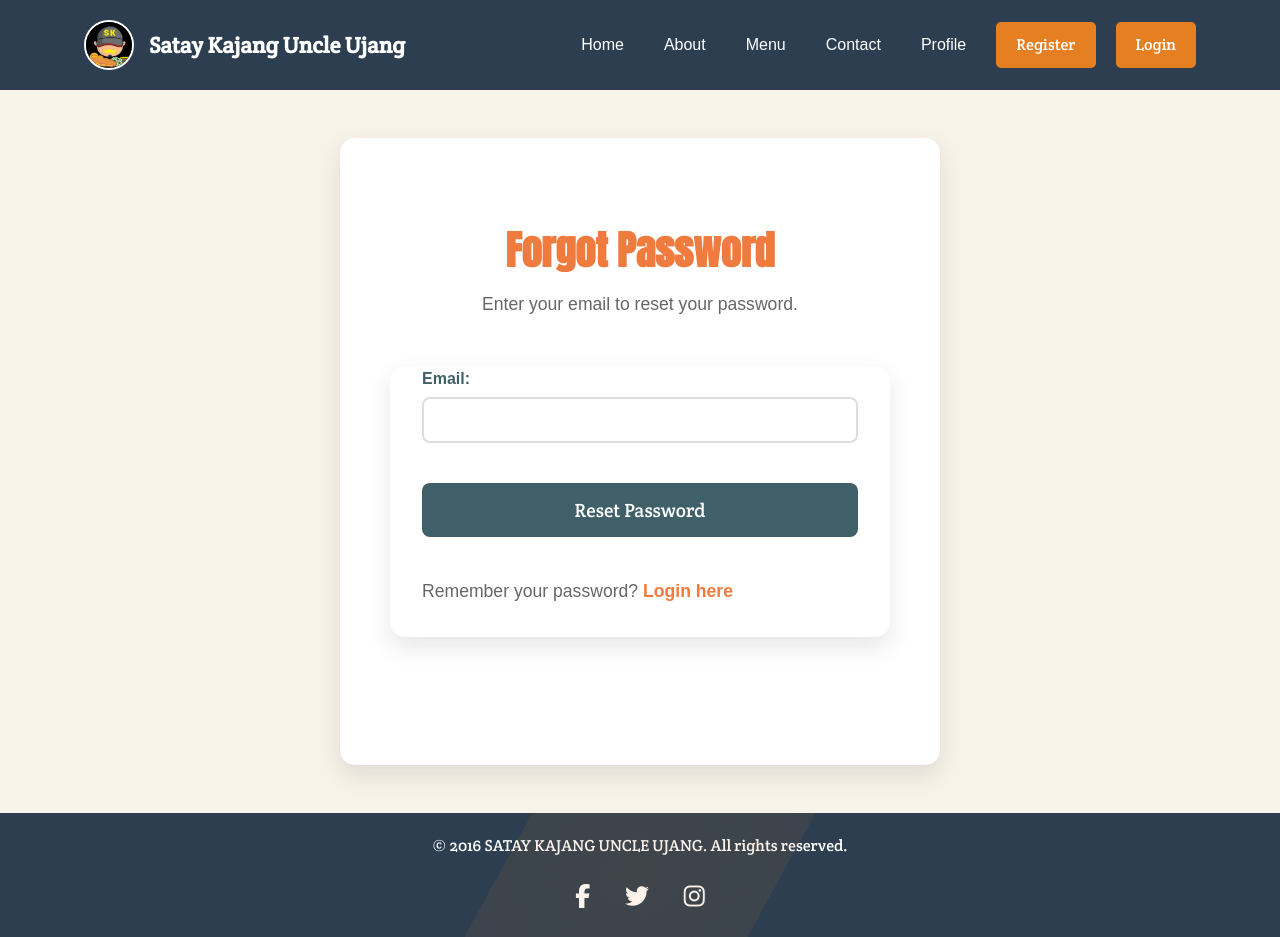
After one commit to Shameel681/Satay-Kajang-Uncle-Ujang-Online-Ordering-System-G5, a PHP site: page /forgot_pass.php in a window 1280 px wide. The commit adds this page. Run offline with PHP 8.4, Linux system fonts and the light colour scheme.

Commit message:
IN PROGRESS FORGOT PASSWORD

```diff
--- a/SatayKajangUncleUjangOnlineOrderingSystem/CSS/login.css
+++ b/SatayKajangUncleUjangOnlineOrderingSystem/CSS/login.css
@@ -267,6 +267,23 @@ footer::after {
     text-decoration: underline;
 }
 
+/* Forgot Password Link */
+.forgot-link {
+    margin-top: -10px;
+    font-size: 0.9rem;
+    color: #666;
+}
+
+.forgot-link a {
+    color: #f07b3f;
+    text-decoration: none;
+    font-weight: bold;
+}
+
+.forgot-link a:hover {
+    text-decoration: underline;
+}
+
 /* Message Box for Errors/Success */
 .message-box {
     padding: 15px;
--- /dev/null
+++ b/SatayKajangUncleUjangOnlineOrderingSystem/forgot_pass.php
@@ -0,0 +1,120 @@
+<!DOCTYPE html>
+<html lang="en">
+<head>
+    <meta charset="UTF-8">
+    <meta name="viewport" content="width=device-width, initial-scale=1.0">
+    <title>Forgot Password</title>
+    <link rel="stylesheet" href="CSS/base.css">
+    <link rel="stylesheet" href="CSS/header.css">
+    <link rel="stylesheet" href="CSS/footer.css">
+    <link rel="stylesheet" href="CSS/login.css"> <!-- Reuse login.css for similar styling -->
+    <link rel="stylesheet" href="https://cdnjs.cloudflare.com/ajax/libs/font-awesome/6.5.2/css/all.min.css" integrity="sha512-SnH5WK+bZxgPHs44uWIX+LLJAJ9/2PkPKZ5QiAj6Ta86w+fsb2TkcmfRyVX3pBnMFcV7oQPJkl9QevSCWr3W6A==" crossorigin="anonymous" referrerpolicy="no-referrer" />
+</head>
+<body>
+    <header>
+        <div class="container">
+            <div class="logo-and-title">
+                <div class="logo-circle">
+                    <img src="image/LogoSataysebenarReal.png" alt="Satay Kajang Logo">
+                </div>
+                <h1><a href="index.php">Satay Kajang Uncle Ujang</a></h1>
+            </div>
+            <nav>
+                <ul>
+                    <li><a href="index.php">Home</a></li>
+                    <li><a href="about.php">About</a></li>
+                    <li><a href="menu.php">Menu</a></li>
+                    <li><a href="contact.php">Contact</a></li>
+                    <li><a href="profCust.php">Profile</a></li>
+                    <li><a href="register.php" class="btn">Register</a></li>
+                    <li><a href="login.php" class="btn active">Login</a></li>
+                </ul>
+            </nav>
+        </div>
+    </header>
+
+    <main>
+        <section class="login-form"> <!-- Reuse class for styling -->
+            <div class="container">
+                <h2>Forgot Password</h2>
+                <p>Enter your email to reset your password.</p>
+
+                <?php if (!empty($message)): ?>
+                <div class="message-box <?php echo $message_type; ?>">
+                    <?php echo htmlspecialchars($message); ?>
+                </div>
+                <?php endif; ?>
+
+                <form class="login-form" action="" method="POST"> <!-- Reuse form class -->
+                    <div class="form-group">
+                        <label for="email">Email:</label>
+                        <input type="email" id="email" name="email" required>
+                    </div>
+                    <button type="submit" class="btn">Reset Password</button>
+                    <p class="register-link">Remember your password? <a href="login.php">Login here</a></p>
+                </form>
+            </div>
+        </section>
+    </main>
+
+    <footer>
+        <div class="container">
+            <p>© 2016 SATAY KAJANG UNCLE UJANG. All rights reserved.</p>
+            <div class="social-links">
+                <a href="#" target="_blank"><i class="fab fa-facebook-f"></i></a>
+                <a href="#" target="_blank"><i class="fab fa-twitter"></i></a>
+                <a href="#" target="_blank"><i class="fab fa-instagram"></i></a>
+            </div>
+        </div>
+    </footer>
+</body>
+</html>
+
+<?php
+// Processing code for forgot_pass.php
+require_once 'connect.php';
+
+$message = '';
+$message_type = '';
+
+if ($_SERVER["REQUEST_METHOD"] == "POST") {
+    $email = $_POST['email'] ?? '';
+
+    if (empty($email)) {
+        $message = 'Email is required.';
+        $message_type = 'error';
+    } else {
+        // Check if email exists
+        $sql = "SELECT customer_id FROM customer WHERE email = ?";
+        $stmt = $conn->prepare($sql);
+        $stmt->bind_param("s", $email);
+        $stmt->execute();
+        $result = $stmt->get_result();
+
+        if ($result->num_rows > 0) {
+            // Generate reset token
+            $token = bin2hex(random_bytes(50));
+            $expires = date("Y-m-d H:i:s", strtotime('+1 hour'));
+
+            // Update DB with token (assuming columns exist)
+            $update_sql = "UPDATE customer SET reset_token = ?, reset_expires = ? WHERE email = ?";
+            $update_stmt = $conn->prepare($update_sql);
+            $update_stmt->bind_param("sss", $token, $expires, $email);
+            $update_stmt->execute();
+
+            // Send email (placeholder - configure mail server)
+            $reset_link = "http://yourdomain.com/reset_pass.php?token=" . $token;
+            $email_body = "Click this link to reset your password: " . $reset_link;
+            mail($email, "Password Reset", $email_body);
+
+            $message = 'Password reset link sent to your email.';
+            $message_type = 'success';
+        } else {
+            $message = 'No account found with that email.';
+            $message_type = 'error';
+        }
+        $stmt->close();
+    }
+    $conn->close();
+}
+?>
--- a/SatayKajangUncleUjangOnlineOrderingSystem/login.php
+++ b/SatayKajangUncleUjangOnlineOrderingSystem/login.php
@@ -125,6 +125,9 @@ if (isset($conn)) {
                         <label for="password">Password:</label>
                         <input type="password" id="password" name="password" required>
                     </div>
+                    <p class="forgot-link" style="text-align: right; margin-top: -10px; font-size: 0.9rem; color: #666;">
+                        <a href="forgot_pass.php" style="color: #f07b3f; text-decoration: none; font-weight: bold;">Forgot password?</a>
+                    </p>
                     <button type="submit" class="btn">Login</button>
                     <p class="register-link">Don't have an account? <a href="register.php">Register here</a></p>
                 </form>
```
Also changed, not shown: SatayKajangUncleUjangOnlineOrderingSystem/skuuoos.sql (+8 -0 lines), 1 other file.
